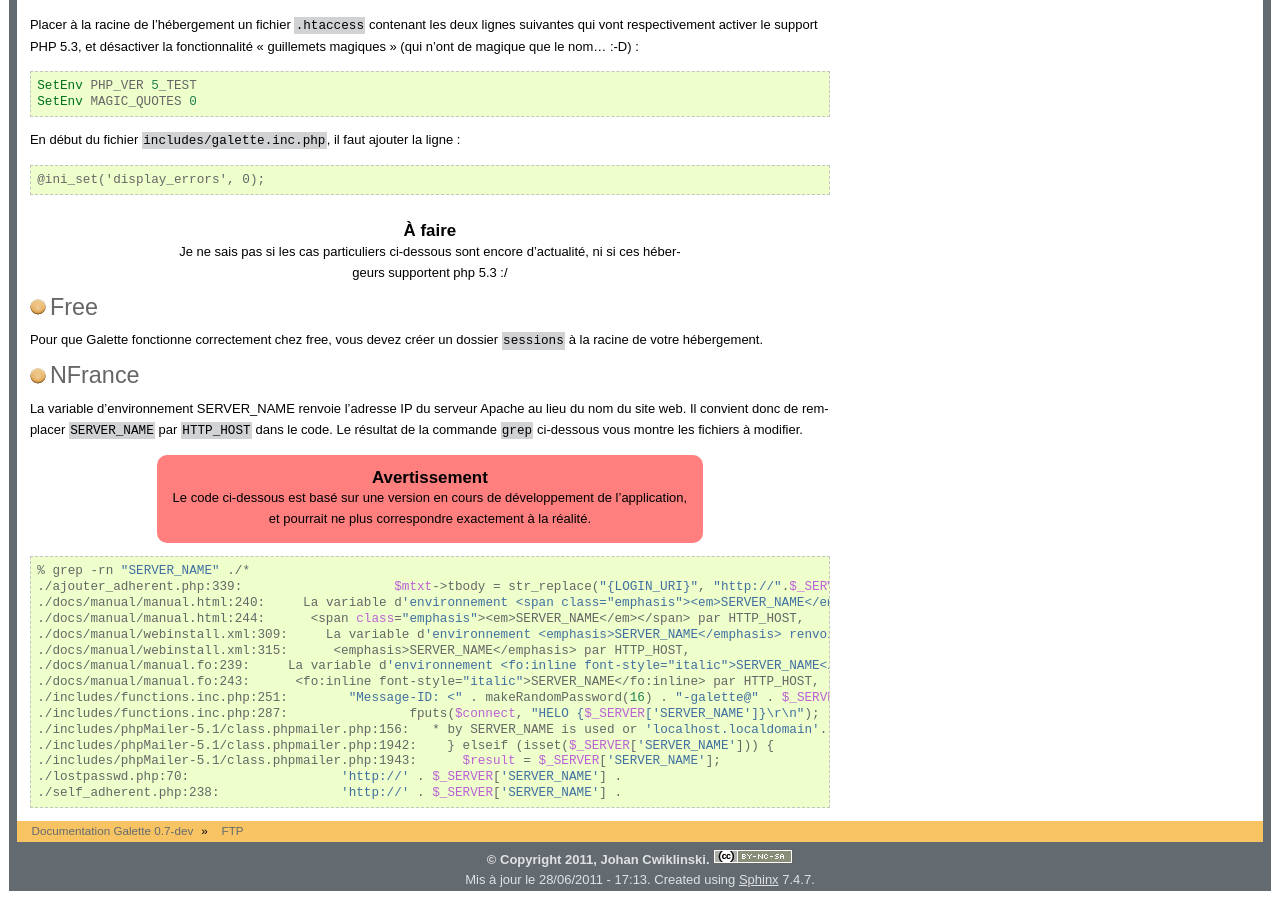
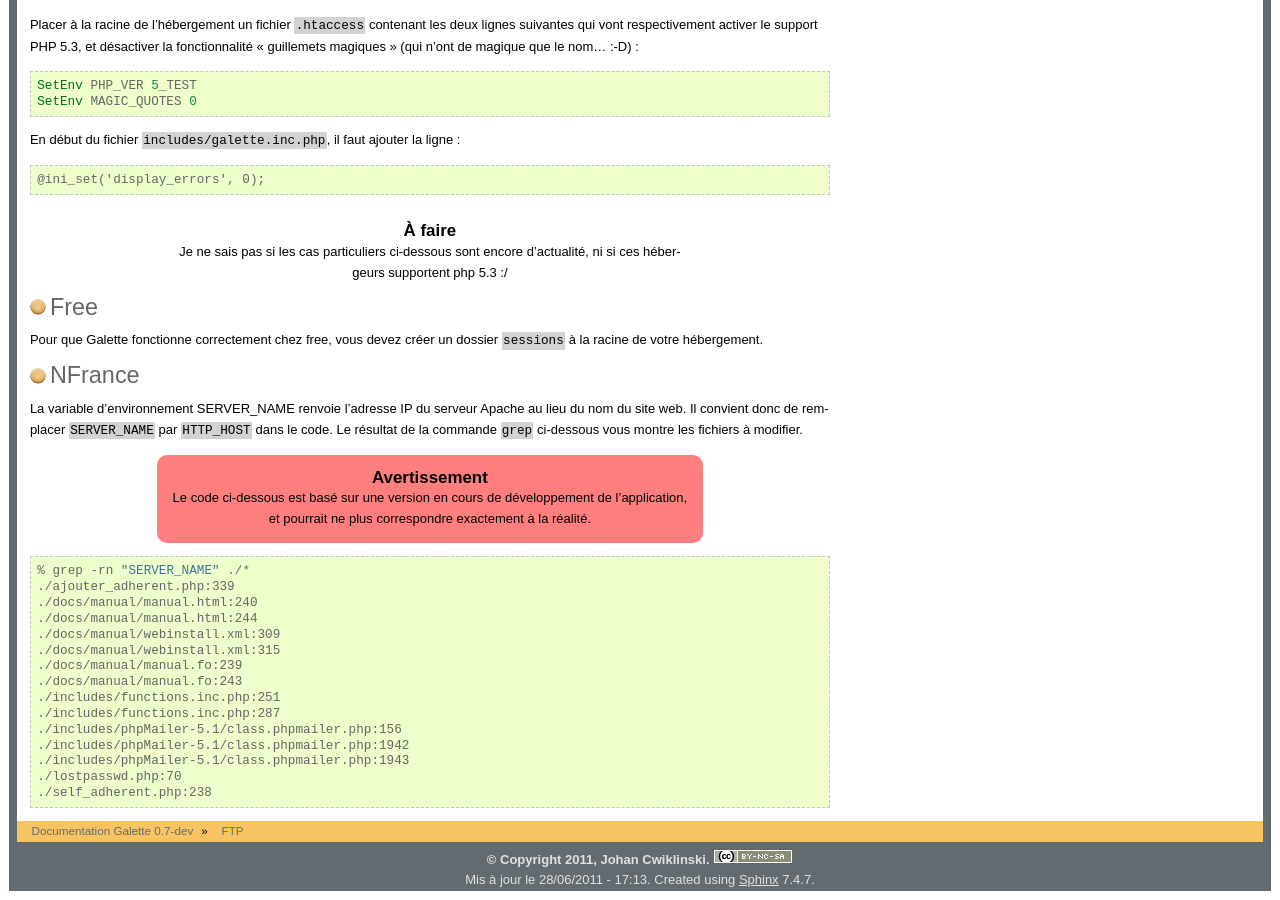
Before and after one commit to galette/galettedoc, a Sphinx documentation site: the page built from source/installation/ftp.rst, in a window 1280 px wide and 900 px high, scrolled down 762 px. Built offline with Sphinx 7.4.7, drawn with Linux system fonts in a browser that asks for light colours.

```diff
--- a/source/installation/ftp.rst
+++ b/source/installation/ftp.rst
@@ -52,17 +52,17 @@ La variable d'environnement SERVER_NAME renvoie l'adresse IP du serveur Apache a
 .. code-block:: bash
 
    % grep -rn "SERVER_NAME" ./*
-   ./ajouter_adherent.php:339:                    $mtxt->tbody = str_replace("{LOGIN_URI}", "http://".$_SERVER["SERVER_NAME"].dirname($_SERVER["REQUEST_URI"]), $mtxt->tbody);
-   ./docs/manual/manual.html:240:     La variable d'environnement <span class="emphasis"><em>SERVER_NAME</em></span> renvoie l'adresse IP du serveur
-   ./docs/manual/manual.html:244:      <span class="emphasis"><em>SERVER_NAME</em></span> par HTTP_HOST,
-   ./docs/manual/webinstall.xml:309:     La variable d'environnement <emphasis>SERVER_NAME</emphasis> renvoie l'adresse IP du serveur
-   ./docs/manual/webinstall.xml:315:      <emphasis>SERVER_NAME</emphasis> par HTTP_HOST,
-   ./docs/manual/manual.fo:239:     La variable d'environnement <fo:inline font-style="italic">SERVER_NAME</fo:inline> renvoie l'adresse IP du serveur
-   ./docs/manual/manual.fo:243:      <fo:inline font-style="italic">SERVER_NAME</fo:inline> par HTTP_HOST,
-   ./includes/functions.inc.php:251:        "Message-ID: <" . makeRandomPassword(16) . "-galette@" . $_SERVER['SERVER_NAME'] . ">",
-   ./includes/functions.inc.php:287:                fputs($connect, "HELO {$_SERVER['SERVER_NAME']}\r\n");
-   ./includes/phpMailer-5.1/class.phpmailer.php:156:   * by SERVER_NAME is used or 'localhost.localdomain'.
-   ./includes/phpMailer-5.1/class.phpmailer.php:1942:    } elseif (isset($_SERVER['SERVER_NAME'])) {
-   ./includes/phpMailer-5.1/class.phpmailer.php:1943:      $result = $_SERVER['SERVER_NAME'];
-   ./lostpasswd.php:70:                    'http://' . $_SERVER['SERVER_NAME'] .
-   ./self_adherent.php:238:                'http://' . $_SERVER['SERVER_NAME'] .
+   ./ajouter_adherent.php:339
+   ./docs/manual/manual.html:240
+   ./docs/manual/manual.html:244
+   ./docs/manual/webinstall.xml:309
+   ./docs/manual/webinstall.xml:315
+   ./docs/manual/manual.fo:239
+   ./docs/manual/manual.fo:243
+   ./includes/functions.inc.php:251
+   ./includes/functions.inc.php:287
+   ./includes/phpMailer-5.1/class.phpmailer.php:156
+   ./includes/phpMailer-5.1/class.phpmailer.php:1942
+   ./includes/phpMailer-5.1/class.phpmailer.php:1943
+   ./lostpasswd.php:70
+   ./self_adherent.php:238
```
Also changed, not shown: source/development/i18n.rst (+14 -14 lines), source/development/plugins.rst (+15 -4 lines), source/development/technical_infos.rst (+0 -17 lines).
